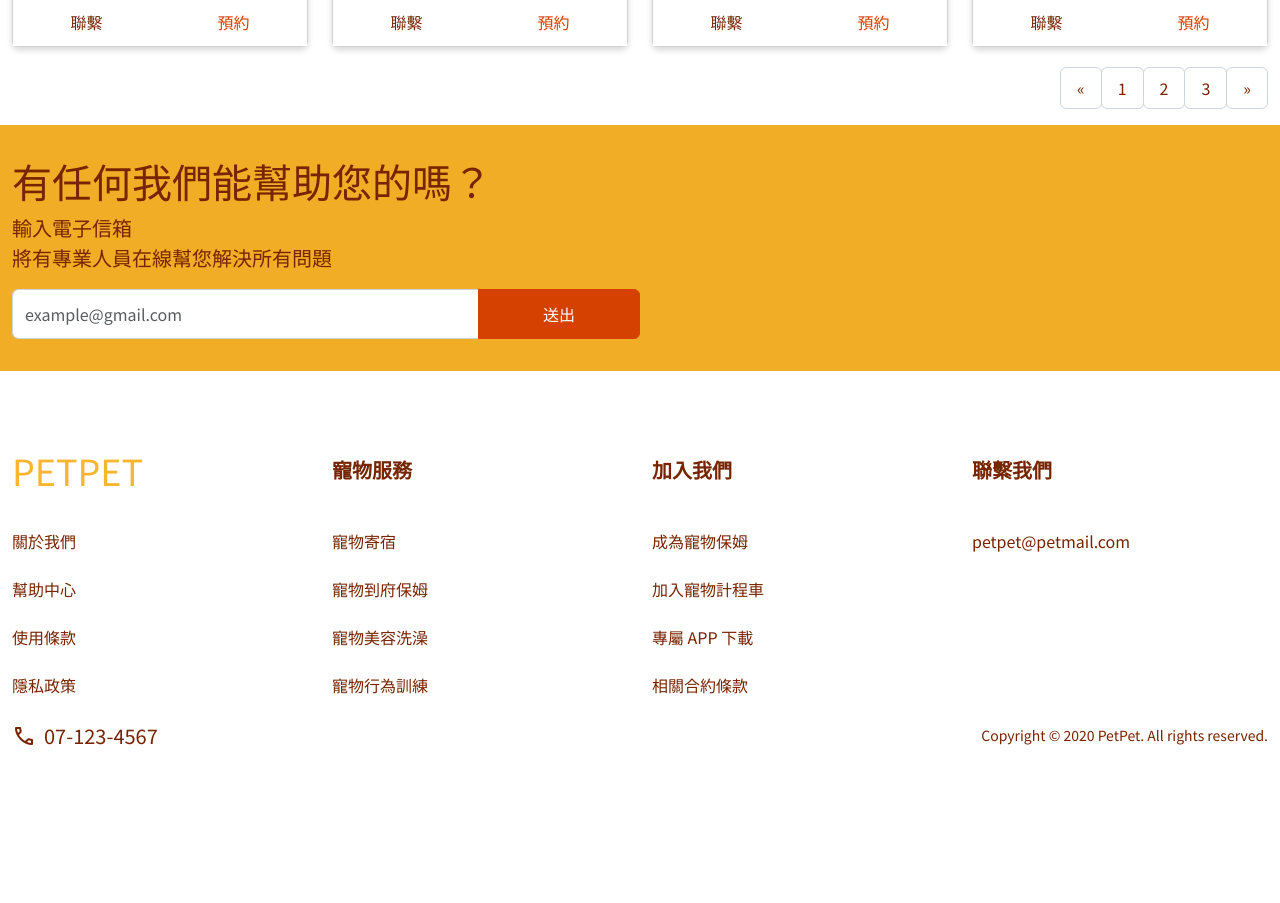
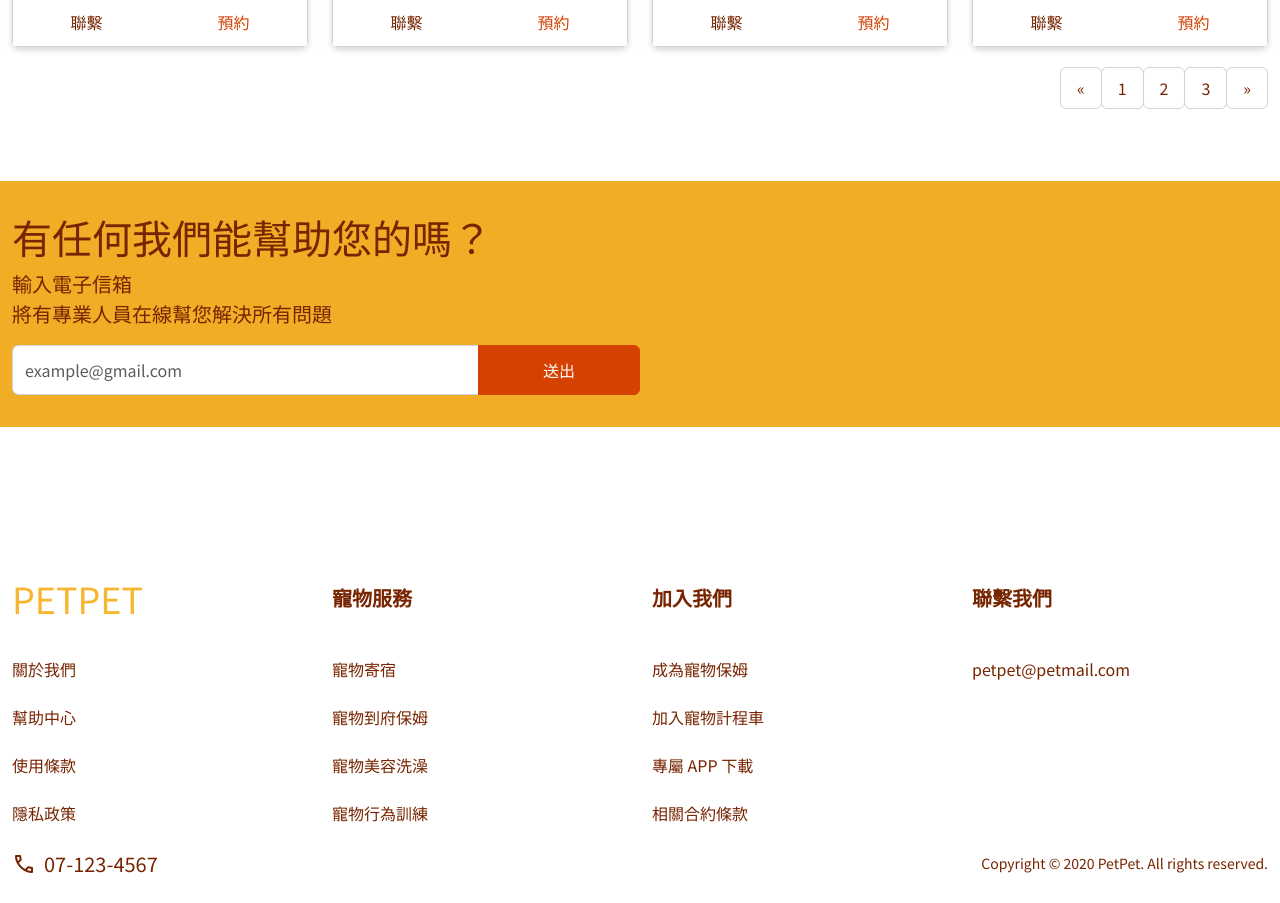
Before and after one commit to snoesugar/PETPET-React, a React (Vite) app: page /#/petsitting in a window 1280 px wide. Shown: the part 1800-2703 px from the top of the page. Before the commit the page ends 2575 px from the top, so only its background shows below. Built offline with nearby package versions, Linux system fonts and the light colour scheme; a web font is replaced by a local one.

Commit message:
預約的左側選單已經完成被footer蓋住

```diff
--- a/src/components/Footer.jsx
+++ b/src/components/Footer.jsx
@@ -4,7 +4,7 @@ const Footer = () => {
   return (
     <>
       {/* 有任何我們能幫助您的嗎？ */}
-      <div className="bg-yellow-20 mb-11">
+      <div className="bg-yellow-20 position-relative">
         <div className="container-lg text-primary py-7">
           <h2 className="mb-2">有任何我們能幫助您的嗎？</h2>
           <p className="fs-7 fw-medium mb-0">輸入電子信箱</p>
@@ -15,8 +15,9 @@ const Footer = () => {
           </div>
         </div>
       </div>
+      <div className="bg-white py-11 position-relative"></div>
       {/* footer */}
-      <div className="container-lg mb-6">
+      <div className="container-lg mb-6 bg-white position-relative">
         <div className="row">
           <div className="col-3">
             <div className="mb-7">
--- a/src/pages/Layout.jsx
+++ b/src/pages/Layout.jsx
@@ -4,8 +4,10 @@ import { Navbar, Footer } from '../components/Components'
 function Layout() {
   return (
     <>
-      <div className="container-xl bg-white sticky-top">
-        <Navbar />
+      <div className="sticky-top bg-white">
+        <div className="container-xl">
+          <Navbar />
+        </div>
       </div>
       <Outlet />
       <Footer />
--- a/src/pages/PetSitting.jsx
+++ b/src/pages/PetSitting.jsx
@@ -255,7 +255,7 @@ const PetSitting = () => {
         </div>
         {/* 分頁 */}
         <nav aria-label="Page navigation example">
-          <ul className="pagination">
+          <ul className="pagination mb-11">
             <li className="page-item ms-auto">
               <a className="page-link py-2 px-4" href="#" aria-label="Previous">
                 <span aria-hidden="true">&laquo;</span>
--- a/src/pages/Services.jsx
+++ b/src/pages/Services.jsx
@@ -87,7 +87,8 @@ const Services = () => {
     <div className="container-lg mt-12">
       <div className="row">
         {/* 左側文字 */}
-        <div className="col-6">
+        <aside className="col-6 position-relative">
+          <div className="position-fixed">
             <div className="mb-10">
               <div className="d-flex mb-4">
                 <h3 className="fw-bold text-primary me-4">毛孩好家</h3>
@@ -131,7 +132,8 @@ const Services = () => {
               </div>
             </div>
           </div>
-        <div className="col-6">
+        </aside>
+        <main className="col-6">
           {/* 主圖 */}
           <div className="mb-3">
             <img
@@ -259,7 +261,7 @@ const Services = () => {
               }
             </div>
           </div>
-        </div>
+        </main>
       </div>
     </div>
   )
```
Lines whose indentation alone changed are shown as unchanged.
